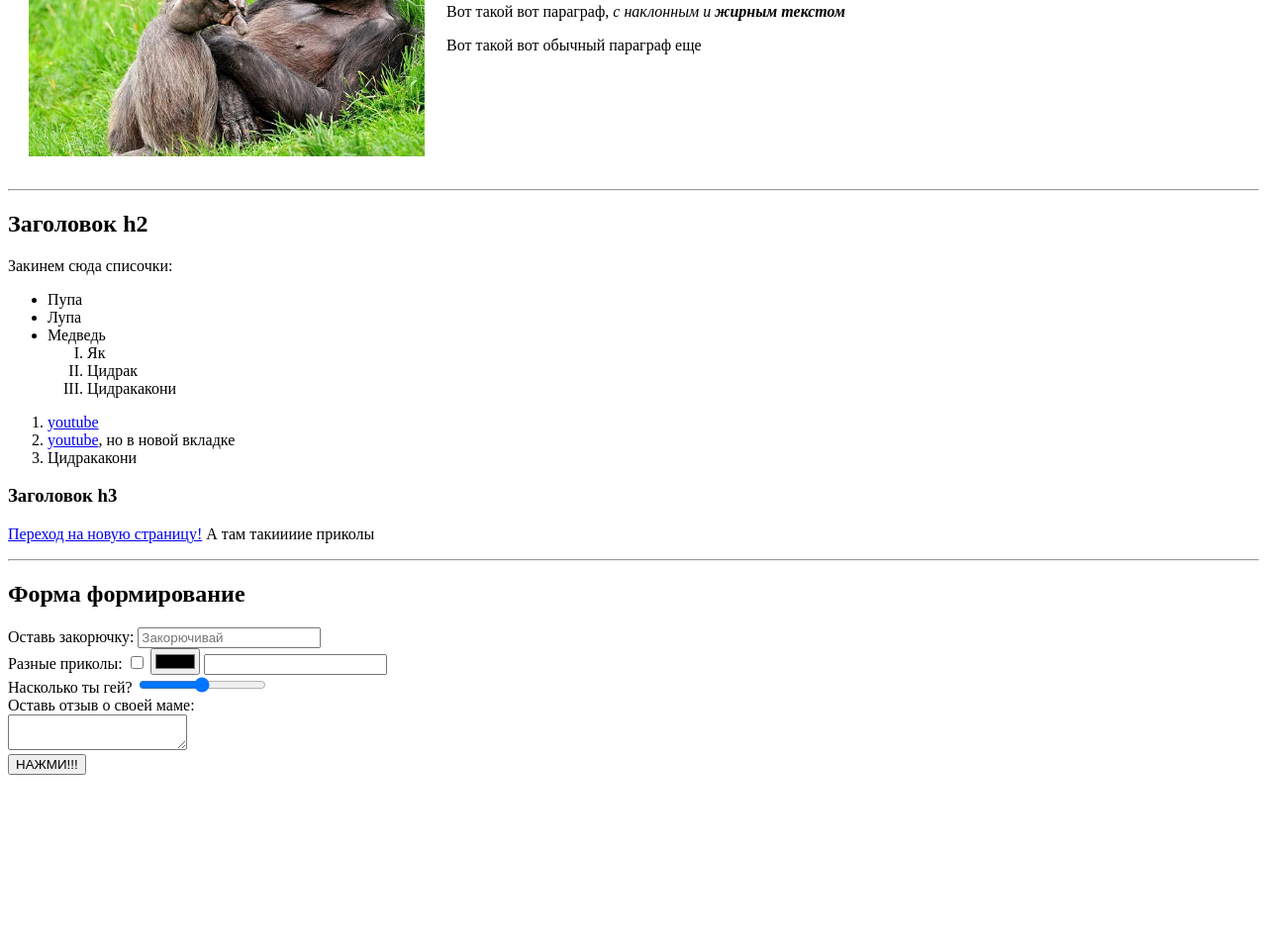
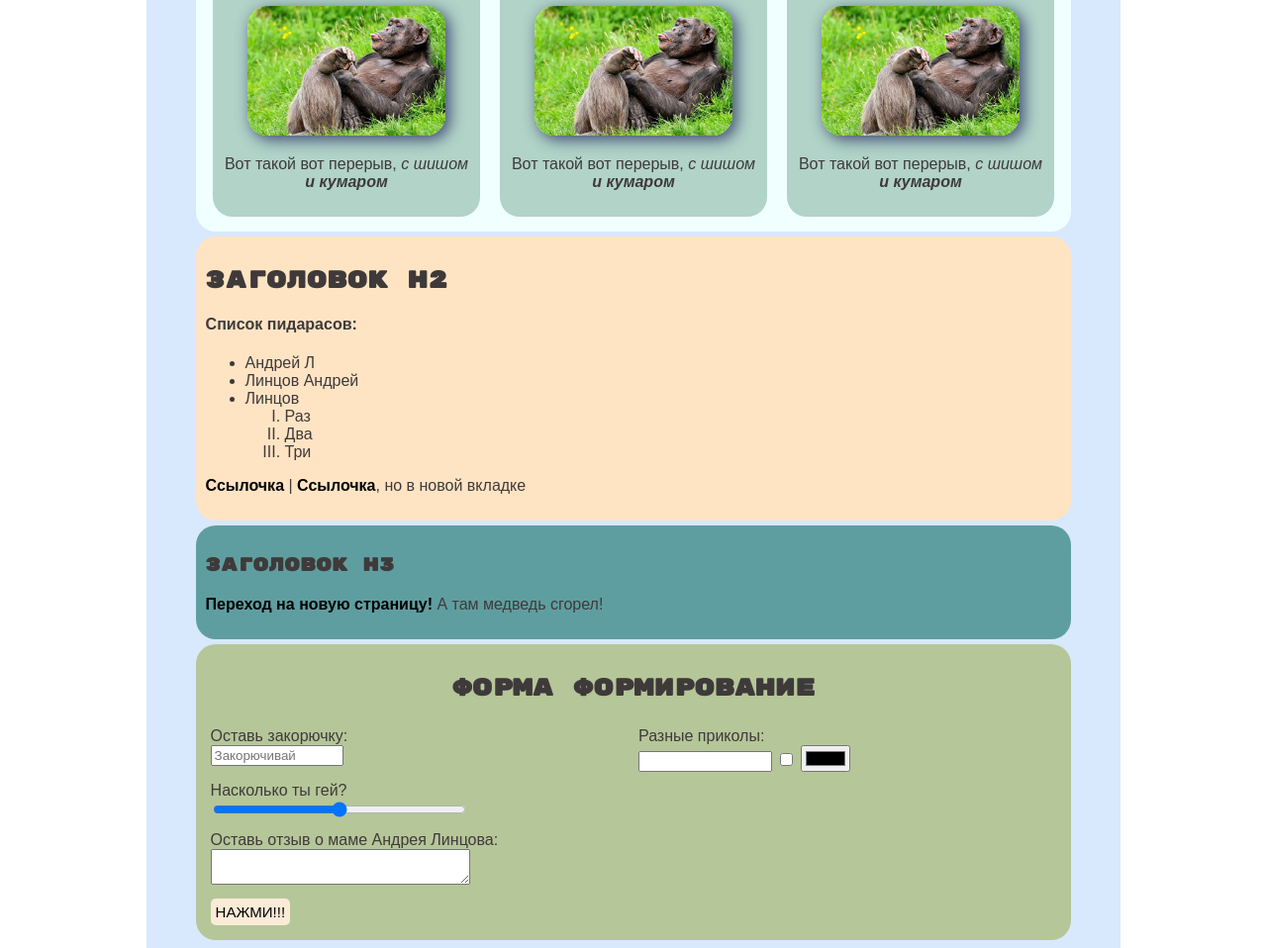
Before and after one commit to SemionGordienko/html-test, a plain HTML site: page index.html in a window 1280 px wide. Shown: the part 205-1163 px from the top of the page at 99% size. Before the commit the page ends 996 px from the top, so only its background shows below. Drawn offline with Linux system fonts and the light colour scheme; a web font is replaced by a local one.

Commit message:
Add files via upload

```diff
--- a/index.html
+++ b/index.html
@@ -4,62 +4,72 @@
     <meta charset="UTF-8">
     <meta name="viewport" content="width=device-width, initial-scale=1.0">
     <title>Learning</title>
+    <link rel="stylesheet" href="style.css">
 </head>
 <body>
+    <div id="main">
+        <div id="mainUp">
+            <div id="header1">
                 <h1>Заголовок h1</h1>
-    <table cellspacing="20">
-        <tr>
-            <td><img src="Kartinka.jpg" width="400px" alt="Пикчер в отпуске"></td>
-            <td> <p>Вот такой вот параграф, <em>с наклонным и <strong>жирным текстом</strong></em></p>
-                <p>Вот такой вот обычный параграф еще</p></td>
-        </tr>
-    </table>
-
-    <hr>
-
+                <img class="monkey" src="Kartinka.jpg" alt="Пикчер в отпуске">
+                <p>Вот такой вот перерыв, <em>с шишом <strong>и кумаром</strong></em></p>
+            </div>
+            <div id="header2">
+                <h1>Заголовок h1</h1>
+                <img class="monkey" src="Kartinka.jpg" alt="Пикчер в отпуске">
+                <p>Вот такой вот перерыв, <em>с шишом <strong>и кумаром</strong></em></p>
+            </div>
+            <div id="header3">
+                <h1>Заголовок h1</h1>
+                <img class="monkey" src="Kartinka.jpg" alt="Пикчер в отпуске">
+                <p>Вот такой вот перерыв, <em>с шишом <strong>и кумаром</strong></em></p>
+            </div>
+        </div>
+        <div id="center" class="size">
             <h2>Заголовок h2</h2>
-    <p>Закинем сюда списочки:</p>
+            <h4>Список пидарасов:</h4>
             <ul>
-        <li>Пупа</li>
-        <li>Лупа</li>
-        <li>Медведь</li>
+                    <li>Андрей Л</li>
+                    <li>Линцов Андрей</li>
+                    <li>Линцов</li>
                 <ol type="I">
-        <li>Як</li>
-        <li>Цидрак</li>
-        <li>Цидракакони</li>
+                    <li>Раз</li>
+                    <li>Два</li>
+                    <li>Три</li>
                 </ol>
             </ul>
-    <ol>
-        <li><a href="https://www.youtube.com/watch?v=Z8ANihFXlgU">youtube</a></li>
-        <li><a href="https://www.youtube.com/watch?v=Z8ANihFXlgU" target="_blank">youtube</a>, но в новой вкладке</li>
-        <li>Цидракакони</li>
-    </ol>
+            <p><a href="https://www.youtube.com/watch?v=dQw4w9WgXcQ">Ссылочка</a> | <a href="https://www.youtube.com/watch?v=dQw4w9WgXcQ" target="_blank">Ссылочка</a>, но в новой вкладке</p>
+        </div>
+        <div id="centerF" class="size">
             <h3>Заголовок h3</h3>
-    <p><a href="new.html">Переход на новую страницу!</a> А там такиииие приколы</p>
-
-    <hr>
-
+            <p><a href="new.html">Переход на новую страницу!</a> А там медведь сгорел!</p>
+        </div>
+        <div id="forms" class="size">
             <h2>Форма формирование</h2>
                 <form>
+                    <div class="row">
+                        <div id="form-group">
                             <label for="name">Оставь закорючку: </label>
-<input type="text" id="name" placeholder="Закорючивай">
-
-<br>
-
+                            <input class="text" type="text" id="name" placeholder="Закорючивай">
+                        </div>
+                        <div id="form-group">
                             <label for="">Разные приколы: </label>
+                            <input class="text" type="password">
                             <input type="checkbox" >
                         <input type="color" >
-<input type="password" >
-
-<br>
+                        </div>
+                    </div>
+                    <div id="form-group">
                         <label for="">Насколько ты гей?</label>
-<input type="range" name="" id="">
-<br>
-<label for="mommy">Оставь отзыв о своей маме:</label>
-<br>
-<textarea name="mommy" id="mommy"></textarea>
-<br>
-<input type="submit" value="НАЖМИ!!!">
+                        <input class="text" type="range" name="" id="">
+                    </div>
+                    <div id="form-group">
+                        <label for="mommy">Оставь отзыв о маме Андрея Линцова:</label>
+                        <textarea class="text"></textarea>
+                    </div>
+                    <input type="button" id="btn" value="НАЖМИ!!!">
                 </form>
+        </div>
+    </div>
 </body>
 </html>
--- /dev/null
+++ b/style.css
@@ -0,0 +1,144 @@
+@import url('https://fonts.googleapis.com/css2?family=Rubik+Mono+One&display=swap');
+@import url('https://fonts.googleapis.com/css2?family=PT+Sans+Caption:wght@400;700&family=Rubik+Mono+One&display=swap');
+
+body {
+    background-color: white;
+    color: rgb(63, 58, 58);
+
+    font-family: "PT Sans Caption", sans-serif;
+    font-weight: 400;
+    font-style: normal;
+    font-size: 16px;
+}
+a {
+    color: black;
+    text-decoration: none;
+    font-weight: bold;
+}
+a:hover {
+    text-decoration: underline;
+}
+h1 {
+    font-family: "Rubik Mono One", monospace;
+    font-weight: 100;
+}
+h2 {
+    font-family: "Rubik Mono One", monospace;
+}
+h3 {
+    font-family: "Rubik Mono One", monospace;
+}
+@media (max-width: 700px) {
+    body {
+        background-color: rgb(81, 81, 81);
+    }
+}
+.monkey {
+    width: 200px;
+    border-radius: 20px;
+    box-shadow: 4px 4px 15px rgba(26, 30, 86, 0.77);
+}
+#mainUp {
+    background-color: azure;
+    padding: 5px;
+    justify-content: center;
+    display: flex;
+    flex-wrap: wrap;
+    border-radius: 20px;
+    margin-top: 5px;
+    margin-bottom: 5px;
+}
+#mainUp > div {
+    background-color: rgb(177, 211, 200);
+    text-align: center;
+    place-items: center;
+    padding: 10px;
+    width: 250px;
+    margin: 10px;
+    border-radius: 20px;
+}
+#main {
+    background-color: #d8e8fd;
+    width: 70%;
+    padding: 50px;
+    margin: auto;
+}
+#center {
+    background-color: #ffe4c4;
+}
+#centerF {
+    background-color: cadetblue;
+}
+#forms {
+    background-color: rgb(181, 198, 153);
+}
+#forms h2 {
+    text-align: center;
+}
+.row {
+    display: flex;
+}
+.row > div {
+    width: 50%;
+}
+label {
+    display: block;
+}
+#form-group, #btn {
+    padding: 5px 5px;
+}
+#btn {
+    margin: 5px 5px;
+    border-radius: 5px;
+    border: none;
+    font-size: 15px;
+    background-color: antiquewhite;
+}
+input, textarea {
+    outline: none;
+    font-family: inherit;
+}
+.text {
+    width: 30%;
+}
+#move {
+    margin: auto;
+    background-color: rgb(198, 234, 196);
+    border-radius: 20px;
+}
+
+.size {
+    padding: 10px;
+    border-radius: 20px;
+    margin-top: 5px;
+    margin-bottom: 5px;
+}
+.sizeTwo {
+    text-align: center;
+    align-items: center;
+    padding: 10px;
+    border-radius: 20px;
+    margin-top: 5px;
+    margin-bottom: 5px;
+}
+.table {
+    margin: 0 auto;
+    padding: 10px;
+}
+.table tfoot {
+    font-style: italic;
+    color: white;
+}
+.table tbody tr:nth-child(odd) {
+    font-style: italic;
+    color: white;
+}
+.table tbody td:nth-child(odd) {
+    color:#1a1e56c4;
+}
+.table tbody td:nth-child(even) {
+    color:#7a1826c4;
+}
+#btn:hover {
+    opacity: 0.8;
+}
```
Also changed, not shown: new.html (+39 -17 lines). Lines whose indentation alone changed are shown as unchanged.
